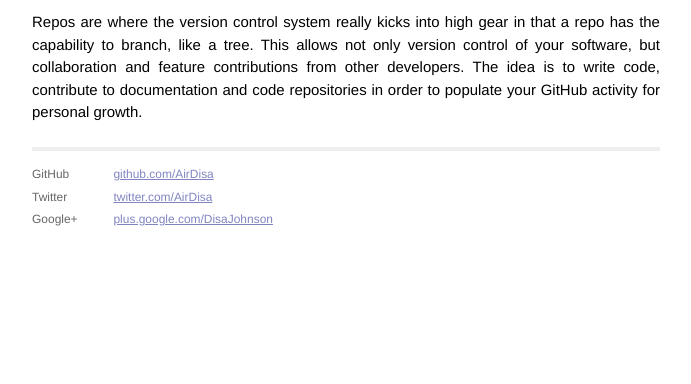
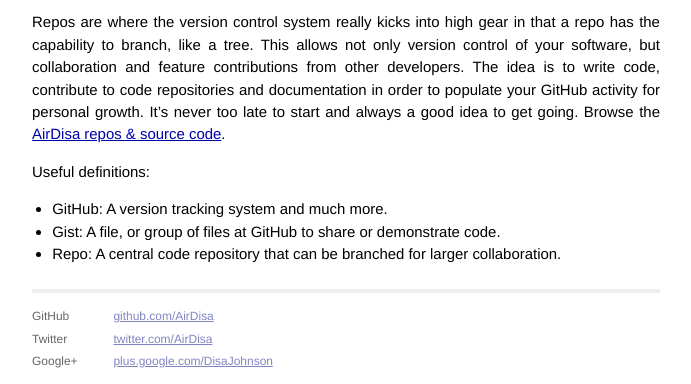
Before and after one commit to AirDisa/airdisa.github.io, a Jekyll site: the page built from _posts/2013-12-25-get-github-going.markdown, in a window 1280 px wide, cut to the strip 627-1011 px from the top of the page. Shown: the whole strip, without its empty margins (294-985 px from the left). Built offline with Jekyll 4.4.1, drawn with Linux system fonts in a browser that asks for light colours; Markdown is read by kramdown in place of the engine named in the settings; before the commit the page ends 945 px from its top, so only the background shows below that.

Commit message:
[0.0.25 Blog] Try ampersand in markdown anchor text, add ul

```diff
--- a/_posts/2013-12-25-get-github-going.markdown
+++ b/_posts/2013-12-25-get-github-going.markdown
@@ -14,4 +14,12 @@ All you need is to know how to edit the following src attribute for the specific
 
 <script src="https://gist.github.com/AirDisa/8124295.js"></script>
 
-Repos are where the version control system really kicks into high gear in that a repo has the capability to branch, like a tree. This allows not only version control of your software, but collaboration and feature contributions from other developers. The idea is to write code, contribute to documentation and code repositories in order to populate your GitHub activity for personal growth.
+Repos are where the version control system really kicks into high gear in that a repo has the capability to branch, like a tree. This allows not only version control of your software, but collaboration and feature contributions from other developers. The idea is to write code, contribute to code repositories and documentation in order to populate your GitHub activity for personal growth. It's never too late to start and always a good idea to get going. Browse the [AirDisa repos &amp; source code][airdisa-github].
+
+Useful definitions:
+<ul>
+  <li>GitHub: A version tracking system and much more.</li>
+  <li>Gist: A file, or group of files at GitHub to share or demonstrate code.</li>
+  <li>Repo: A central code repository that can be branched for larger collaboration.</li>
+</ul>
+[airdisa-github]: [http://github.com/AirDisa]
```
Also changed, not shown: 1 other file.
